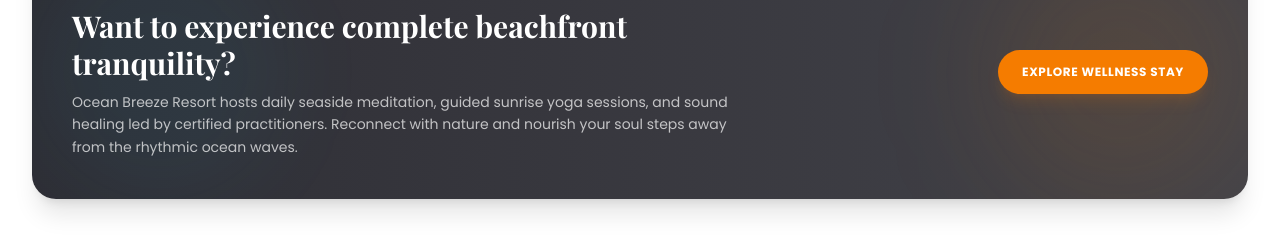
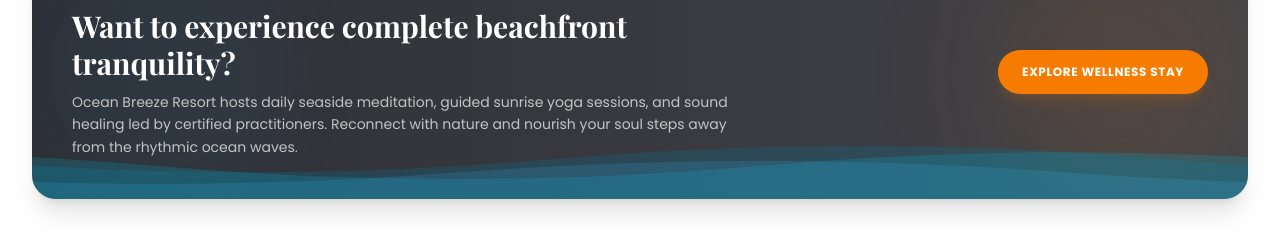
Before and after one commit to Senyuuuuuu/Oceanbreeze-demo, a React (Vite) app: page / in a window 1280 px wide. Shown: the part 4825-5074 px from the top of the page. Built offline with nearby package versions, Linux system fonts and the light colour scheme; a web font is replaced by a local one.

Commit message:
feat(amenities): add layered wave background animations
Introduce GPU-accelerated CSS animations for the amenities section to enhance the tropical aesthetic with smooth, layered wave effects.

```diff
--- a/src/components/Amenities.tsx
+++ b/src/components/Amenities.tsx
@@ -200,9 +200,74 @@
           viewport={{ once: true }}
           className="mt-16 bg-gradient-to-r from-charcoal to-charcoal/90 rounded-3xl p-6 md:p-10 text-white relative overflow-hidden shadow-xl"
         >
+          {/* Custom style injection for high-performance GPU-accelerated wave animation */}
+          <style>{`
+            @keyframes waveMoveLeft {
+              0% {
+                transform: translate3d(0, 0, 0);
+              }
+              100% {
+                transform: translate3d(-50%, 0, 0);
+              }
+            }
+            @keyframes waveMoveRight {
+              0% {
+                transform: translate3d(-50%, 0, 0);
+              }
+              100% {
+                transform: translate3d(0, 0, 0);
+              }
+            }
+            .animate-wave-slow {
+              animation: waveMoveLeft 25s linear infinite;
+              will-change: transform;
+            }
+            .animate-wave-medium {
+              animation: waveMoveRight 18s linear infinite;
+              will-change: transform;
+            }
+            .animate-wave-fast {
+              animation: waveMoveLeft 12s linear infinite;
+              will-change: transform;
+            }
+          `}</style>
+
           {/* Subtle sunburst overlay */}
           <div className="absolute top-0 right-0 w-64 h-64 bg-sunset/10 rounded-full blur-3xl pointer-events-none" />
           <div className="absolute bottom-0 left-0 w-64 h-64 bg-ocean/5 rounded-full blur-2xl pointer-events-none" />
+
+          {/* Beautiful, smooth layered wave background animations */}
+          <div className="absolute bottom-0 left-0 w-full h-20 pointer-events-none overflow-hidden select-none z-0 rounded-b-3xl">
+            {/* Back wave: slow, deep tropical teal-blue */}
+            <div className="absolute bottom-0 left-0 w-[200%] h-full animate-wave-slow opacity-60">
+              <svg className="w-full h-full" viewBox="0 0 1200 120" preserveAspectRatio="none">
+                <path
+                  d="M 0 60 Q 150 100, 300 60 T 600 60 Q 750 100, 900 60 T 1200 60 L 1200 120 L 0 120 Z"
+                  fill="rgba(14, 116, 144, 0.45)"
+                />
+              </svg>
+            </div>
+
+            {/* Middle wave: medium, beautiful glowing cyan */}
+            <div className="absolute bottom-0 left-0 w-[200%] h-full animate-wave-medium opacity-50">
+              <svg className="w-full h-full" viewBox="0 0 1200 120" preserveAspectRatio="none">
+                <path
+                  d="M 0 70 Q 150 110, 300 70 T 600 70 Q 750 110, 900 70 T 1200 70 L 1200 120 L 0 120 Z"
+                  fill="rgba(6, 182, 212, 0.40)"
+                />
+              </svg>
+            </div>
+
+            {/* Front wave: fast, vibrant seafoam blue-white */}
+            <div className="absolute bottom-0 left-0 w-[200%] h-full animate-wave-fast opacity-45">
+              <svg className="w-full h-full" viewBox="0 0 1200 120" preserveAspectRatio="none">
+                <path
+                  d="M 0 80 Q 150 115, 300 80 T 600 80 Q 750 115, 900 80 T 1200 80 L 1200 120 L 0 120 Z"
+                  fill="rgba(56, 189, 248, 0.35)"
+                />
+              </svg>
+            </div>
+          </div>
 
           <div className="relative z-10 flex flex-col md:flex-row md:items-center md:justify-between gap-6">
             <div className="max-w-2xl">
```
